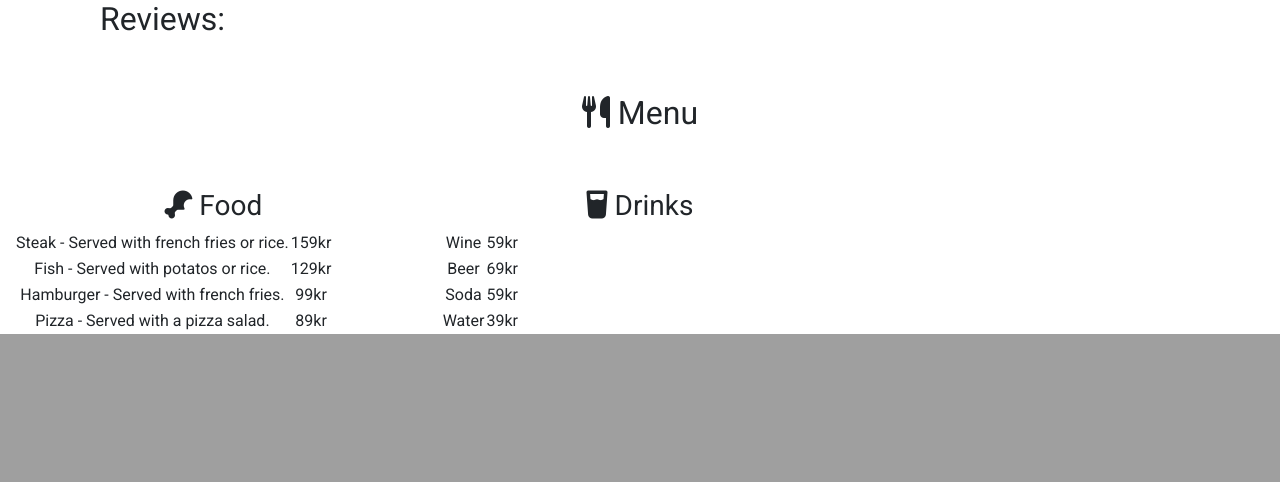
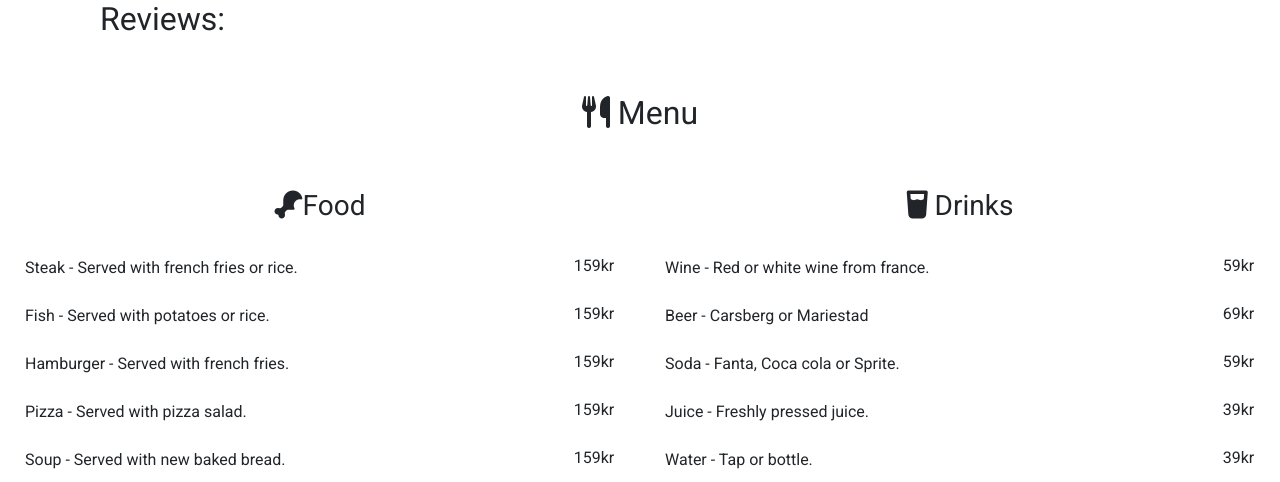
Before and after one commit to Maadajibao/Project-4-Joy-Of-Food, a Django app: page / in a window 1280 px wide. Shown: the part 864-1346 px from the top of the page. Before the commit the page ends 1198 px from the top, so only its background shows below. Run offline with Django 4.2, Linux system fonts and the light colour scheme; data that the repository does not hold is empty; some libraries are stand-ins or nearby versions.

Commit message:
Styled menu section

```diff
--- a/static/css/style.css
+++ b/static/css/style.css
@@ -78,10 +78,10 @@ body {
 .navbar {
      background-color: black;
      width: auto;
-     color: white;
 
 
 }
+
 
 /*Bootstrap row*/
 
@@ -96,3 +96,33 @@ body {
     padding-right: 0;
     padding-left: 0;
 }
+
+/*Menu*/
+
+.menu-container {
+
+}
+
+.food {}
+
+.drinks {}
+
+/*Table*/
+
+.food-table {
+    margin-top: 20px;
+}
+.drinks-table {
+    margin-top: 20px;
+}
+
+.td-tittle {
+    width: 74%;
+    padding: 14px 0 10px 10px;
+    text-align: left;
+}
+
+.td-price {
+    width: 1%;
+    padding: 0 10px 0 0;
+}
--- a/templates/index.html
+++ b/templates/index.html
@@ -41,7 +41,7 @@
     <!-- /.Reviews -->
 
     <!--Menu-->
-<div class="menu-container">
+<div class="container-fluid menu-container">
     <section class="menu text-center">
         <div class="row">
             <div class="col-12 my-5">
@@ -49,75 +49,90 @@
             </div>
         </div>
         <div class="row">
-            <div class="col-12 col-md-6 col-lg-4">
+            <div class="col-12 col-md-6 col-lg-6">
                 <div class="food">
-                    <h3><i class="fa-solid fa-drumstick-bite d-none d-sm-inline"></i> Food</h3>
+                    <h3><i class="fa-solid fa-drumstick-bite d-none d-sm-inline"></i>Food</h3>
                     <!-- Food table-->
                     <table class="food-table">
                         <tr>
                             <td class="td-tittle">
                             Steak - Served with french fries or rice.
                             </td>
-                            <td>159kr</td>
+                            <td class="td-price">159kr</td>
                         </tr>
                         <tr>
                             <td class="td-tittle">
-                                Fish - Served with potatos or rice.
+                            Fish - Served with potatoes or rice.
                             </td>
-                            <td>129kr</td>
+                            <td class="td-price">159kr</td>
                         </tr>
                         <tr>
                             <td class="td-tittle">
-                                Hamburger - Served with french fries.
+                            Hamburger - Served with french fries.
                             </td>
-                            <td>99kr</td>
+                            <td class="td-price">159kr</td>
                         </tr>
                         <tr>
                             <td class="td-tittle">
-                                Pizza - Served with a pizza salad.
+                            Pizza - Served with pizza salad.
                             </td>
-                            <td>89kr</td>
+                            <td class="td-price">159kr</td>
                         </tr>
+                        <tr>
+                            <td class="td-tittle">
+                            Soup - Served with new baked bread.
+                            </td>
+                            <td class="td-price">159kr</td>
+                        </tr>
+
+
+
                 </table>
 
                 </div>
             </div>
 
-            <div class="col-12 col-md-6 col-lg-4">
+            <div class="col-12 col-md-6 col-lg-6">
                 <div class="drinks">
                     <h3><i class="fa-solid fa-glass-water d-none d-sm-inline"></i> Drinks</h3>
                     <table class="drinks-table">
                         <tr>
                             <td class="td-tittle">
-                                Wine
+                                Wine - Red or white wine from france.
                             </td>
-                            <td>59kr</td>
+                            <td class="td-price">59kr</td>
                         </tr>
                         <tr>
                             <td class="td-tittle">
-                                Beer
+                                Beer - Carsberg or Mariestad
                             </td>
-                            <td>69kr</td>
+                            <td class="td-price">69kr</td>
                         </tr>
                         <tr>
                             <td class="td-tittle">
-                                Soda
+                                Soda - Fanta, Coca cola or Sprite.
                             </td>
-                            <td>59kr</td>
+                            <td class="td-price">59kr</td>
                         </tr>
                         <tr>
                             <td class="td-tittle">
-                                Water
+                                Juice - Freshly pressed juice.
                             </td>
-                            <td>39kr</td>
+                            <td class="td-price">39kr</td>
+                        </tr>
+                        <tr>
+                            <td class="td-tittle">
+                                Water - Tap or bottle.
+                            </td>
+                            <td class="td-price">39kr</td>
                         </tr>
                     </table>
                 </div>
             </div>
         </div>
+    </section>
 </div>
 
-    </section>
 
     <!-- /Menu -->
 
```
